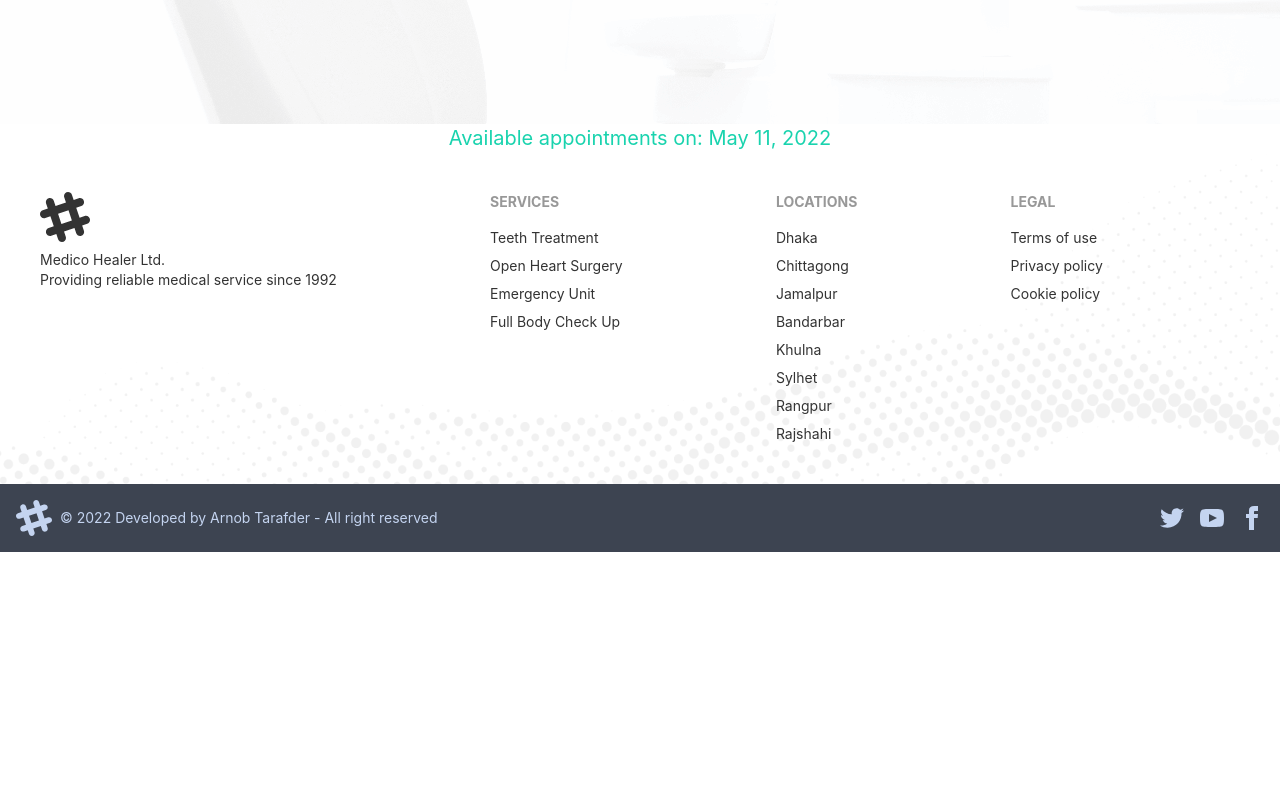
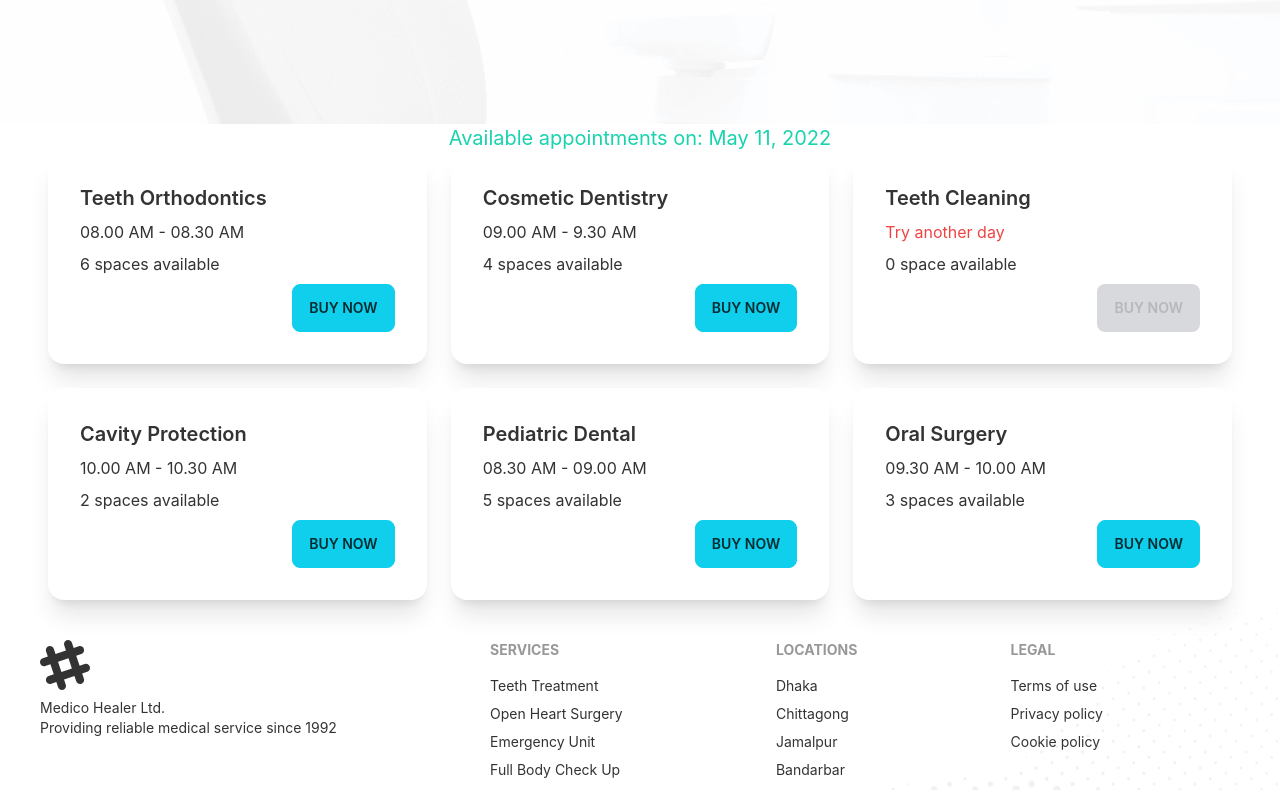
Before and after one commit to arnobtarafder/medico-healer, a React (Create React App) app: page /appointment in a window 1280 px wide. Shown: the part 740-1530 px from the top of the page. Before the commit the page ends 1292 px from the top, so only its background shows below. Built offline with nearby package versions, Linux system fonts and the light colour scheme.

Commit message:
add: services card  with styles at appointment page

```diff
--- a/src/Components/AvailableAppointments/AvailableAppointments.js
+++ b/src/Components/AvailableAppointments/AvailableAppointments.js
@@ -1,11 +1,28 @@
 import { format } from 'date-fns';
-import React from 'react';
+import React, { useEffect, useState } from 'react';
+import Service from '../Service/Service';
 
-const AvailableAppointments = ({date}) => {
+const AvailableAppointments = ({ date }) => {
+    const [services, setServices] = useState([]);
+
+    useEffect( () => {
+        fetch("services.json")
+        .then(res => res.json())
+        .then(data => setServices(data))
+    }, [])
+
     return (
-        <div>
+        <div className='mx-12'>
             <h4 className='text-xl text-secondary text-center'>Available appointments on: {format(date, "PP")}</h4>
 
+            <div className='grid grid-cols-1 md:grid-cols-2 lg:grid-cols-3 gap-6'>
+                {
+                    services.map(service => <Service
+                    key={service._id}
+                    service={service}
+                    ></Service>)
+                }
+            </div>
         </div>
     );
 };
--- /dev/null
+++ b/src/Components/Service/Service.js
@@ -0,0 +1,26 @@
+import React from 'react';
+
+const Service = ({service}) => {
+    const {name, slots} = service;
+
+    return (
+        <div>
+            <div class="card lg:mx-w-lg bg-base-100 shadow-xl">
+                <div class="card-body">
+                    <h2 class="card-title">{name}</h2>
+                    <p>{
+                        slots.length > 0
+                        ? <span>{slots[0]}</span>
+                        : <span className='text-red-500'>Try another day</span>
+                        }</p>
+                    <p>{slots.length} {slots.length > 1 ? "spaces" : "space"} available</p>
+                    <div class="card-actions justify-end">
+                        <button disabled={slots.length === 0} class="btn btn-primary">Buy Now</button>
+                    </div>
+                </div>
+            </div>
+        </div>
+    );
+};
+
+export default Service;
```
